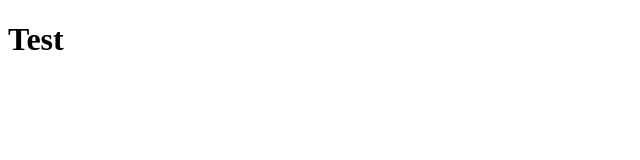
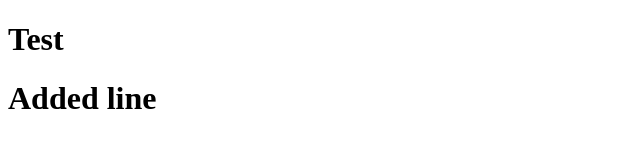
Before and after one commit to ValeryPapitas/lec1, a plain HTML site: page index.html in a window 1280 px wide. Shown: the whole page, without its empty margins (0-640 px from the left). Drawn offline with Linux system fonts and the light colour scheme.

Commit message:
Added line

```diff
--- a/index.html
+++ b/index.html
@@ -7,5 +7,6 @@
 </head>
 <body>
     <h1>Test</h1>
+    <h1>Added line</h1>
 </body>
 </html>
```
